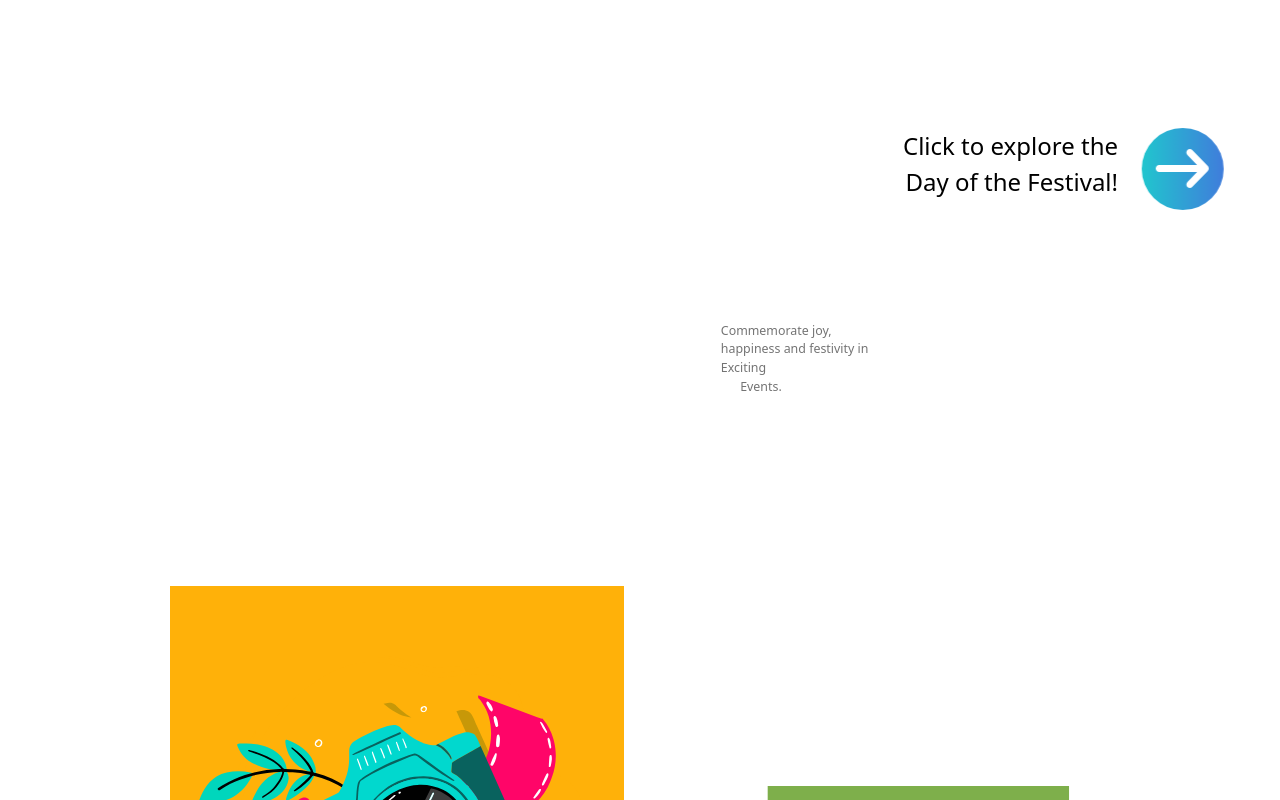
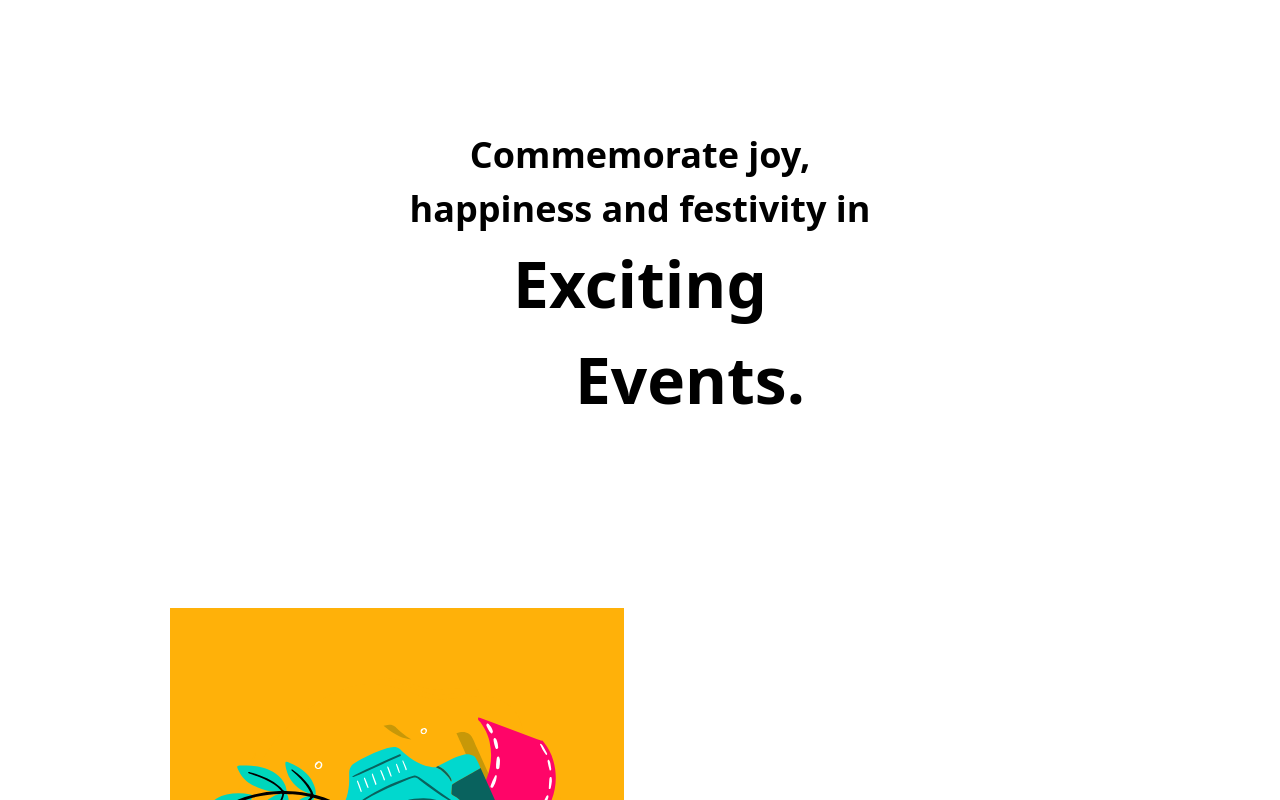
Before and after one commit to Sochem/Osmoze-23, a Next.js app: page / in a window 1280 px wide. Shown: the part 2560-3360 px from the top of the page. Built offline with nearby package versions, Linux system fonts and the light colour scheme.

Commit message:
removed animation+minor changes

```diff
--- a/src/components/carousel.js
+++ b/src/components/carousel.js
@@ -1,6 +1,6 @@
 import Image from "next/image";
 import React, { useEffect } from 'react';
-import { motion } from "framer-motion";
+
 
 
 
@@ -8,25 +8,15 @@ export default function Carousel(){
     return(
         <div className="carousel">
             <div id="expandable">
-            <motion.h1
-                animate={{ x: [50, 150, 50], opacity: 1, scale: 1 }}
-                transition={{
-                    duration: 5,
-                    delay: 5,
-                    ease: [0.5,0.71,1, 1.5],
 
-                }}
-                initial={{ opacity: 0, scale: 0.5 }}
-                whileHover={{ scale: 1.2 }}
-            >
-            <div className="sm:text-1">
+            <div className="text-1">
              Commemorate joy, <br></br>happiness and festivity in
 
             </div>
-            <div className="sm:text-2">
+            <div className="text-2">
                 Exciting <br></br>&nbsp; &nbsp; &nbsp; Events.
             </div>
-            </motion.h1>
+
 
             </div>
 
--- a/src/components/midbutton.js
+++ b/src/components/midbutton.js
@@ -5,29 +5,18 @@ export default function Midbutton() {
 	return (
 		<div className="text-button mr-14">
 			<div className="text-2-button mr-6">
-				<motion.div
-					initial={{ opacity: 0 }}
-					animate={{ opacity: 1 }}
-					transition={{ duration: 3, delay: 4 }}
-				>
+
 					Click to explore the <br></br>Day of the Festival!
-				</motion.div>
+
 			</div>
 			<button>
-				<motion.div
-					animate={{
-						x: ["-200px", "0px"],
-						opacity: 1,
-					}}
-					initial={{ opacity: 0 }}
-					transition={{ duration: 3, delay: 4 }}
-				>
+
 					<Image
 						src={"/images/midbutton.svg"}
 						width={82}
 						height={82}
 					/>
-				</motion.div>
+
 			</button>
 		</div>
 	);
--- a/src/components/nextbutton.js
+++ b/src/components/nextbutton.js
@@ -3,26 +3,16 @@ import { delay, motion } from "framer-motion";
 
 export default function NextButton(){
     return(
-        <div className="text-button">
-            <div className="text-2-button">
-                <motion.div initial={{ opacity: 0 }}
-animate={{ opacity: 1 }}
-transition={{ duration:3,delay:7 }}
->
-            Explore all events <br></br>and sessions <br></br> &nbsp;&nbsp;
-            </motion.div>
+        <div className="text-button mr-14">
+			<div className="text-2-button mr-6">
+
+            Explore all events <br></br>and sessions
+
             </div>
             <button>
-            <motion.div
-  animate={{
-    x: ['-200px', '0px'] ,
-    opacity:1
-  }}
-  initial={{opacity:0}}
-  transition={{duration:3,delay:7}}
->
+
                 <Image src={"/images/midbutton.svg"} width={82} height={82}/>
-                </motion.div>
+
             </button>
         </div>
     )
--- a/src/pages/index.js
+++ b/src/pages/index.js
@@ -58,11 +58,11 @@ export default function index() {
         <Navbar/>
         <Hero/>
         <Mid/>
-        <Midbutton/>
+
         <Carousel/>
         <NextButton/>
         <Team/>
-        <Midbutton/>
+        <NextButton/>
         <Sponsors/>
         <Footer/>
     </div>
```
